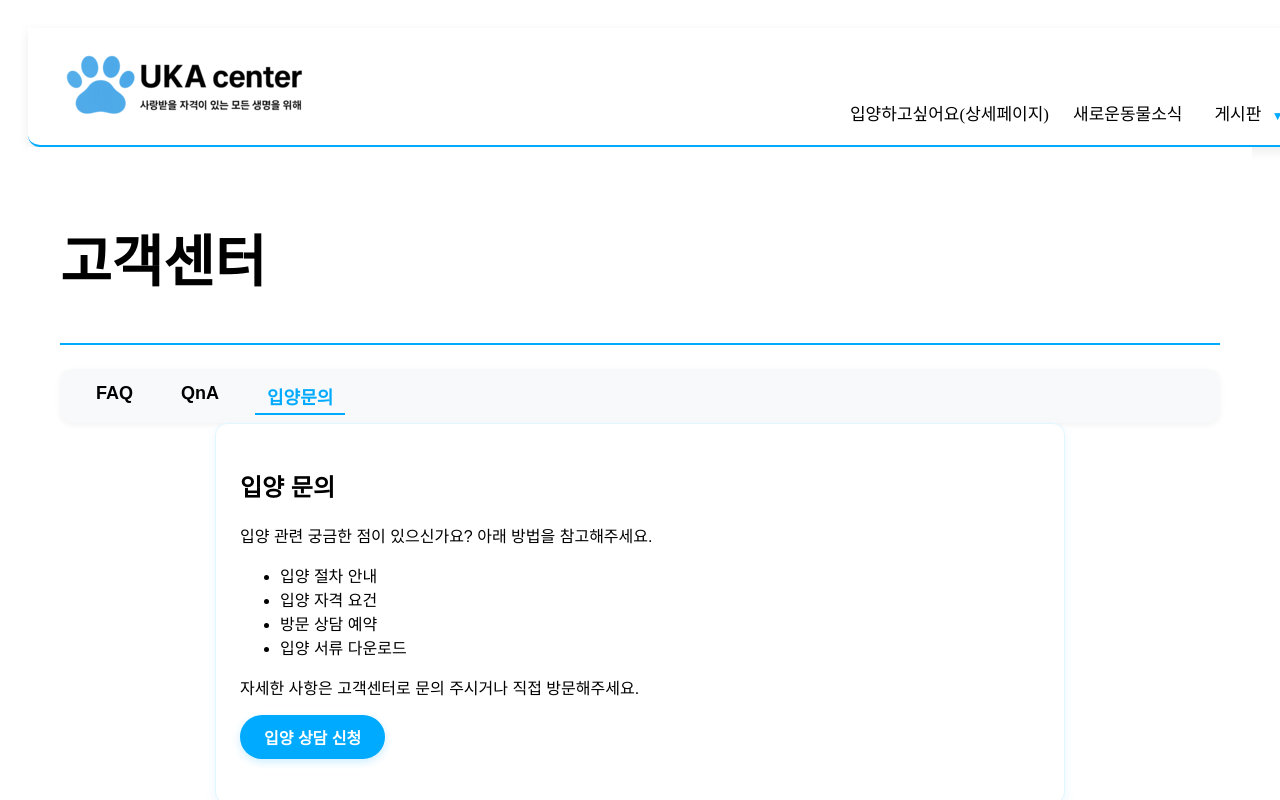
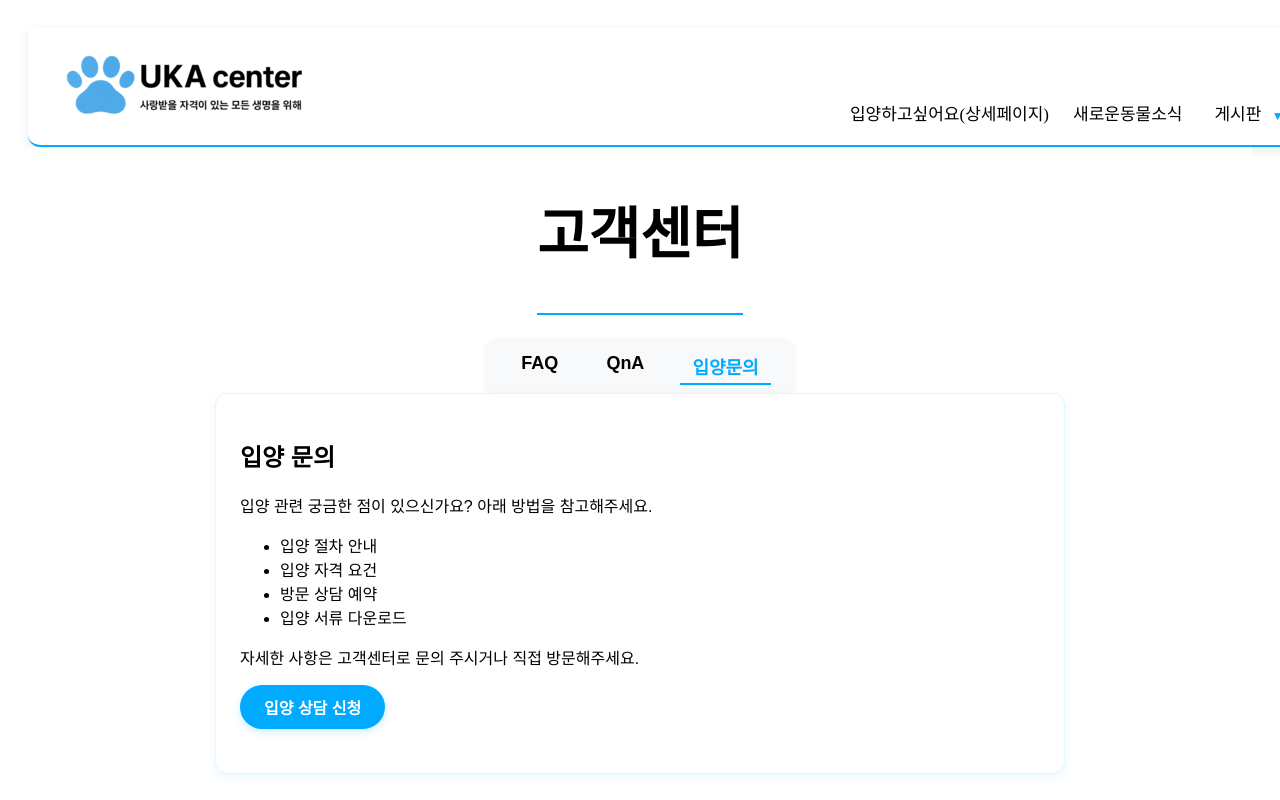
Before and after one commit to hms1218/TeamProject-UKA, a React (Create React App) app: page /customer/adoption in a window 1280 px wide. Shown: the top 800 px of the page. Built offline with nearby package versions, Linux system fonts and the light colour scheme.

Commit message:
고객센터 css 수정

```diff
--- a/src/components/Borders/Pages/CustomerLayout.css
+++ b/src/components/Borders/Pages/CustomerLayout.css
@@ -1,17 +1,20 @@
 .customer-layout {
-  /* min-width: 1350px; */
+  display: flex;
+  flex-direction: column;
+  align-items: center;
+  padding: 0;
   font-family: 'Noto Sans KR', sans-serif;
   background-color: #ffffff;
-  padding: 32px;
   color: #000000;
 }
 
+/* 고객센터 헤더 */
 .customer-header {
+  padding: 4px 0 6px;
   font-size: 28px;
   font-weight: 700;
   margin-bottom: 24px;
   border-bottom: 2px solid #00aaff;
-  padding-bottom: 8px;
 }
 
 .tab-menu-wrapper {
```
Also changed, not shown: src/components/Borders/TabMenu/TabMenu.js (+7 -20 lines).
